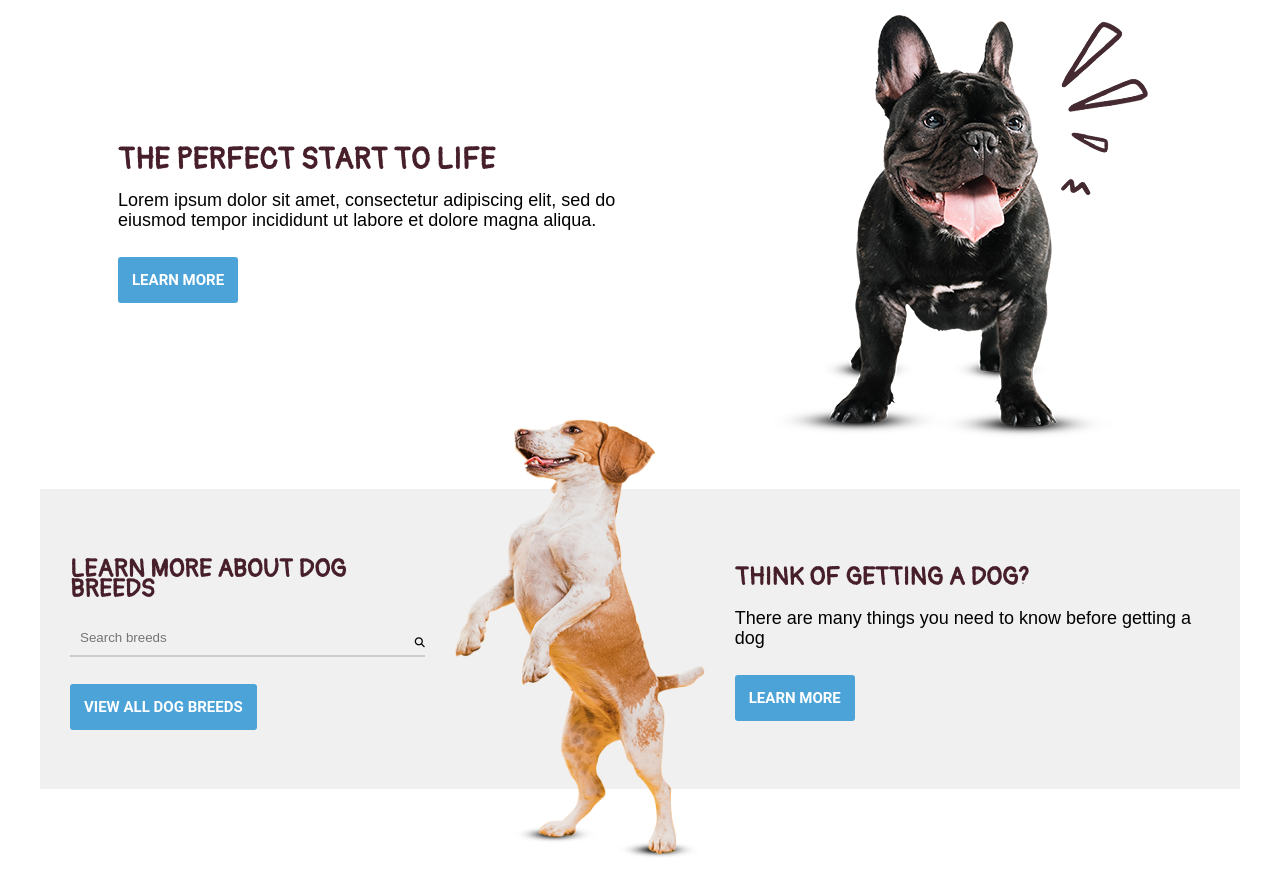
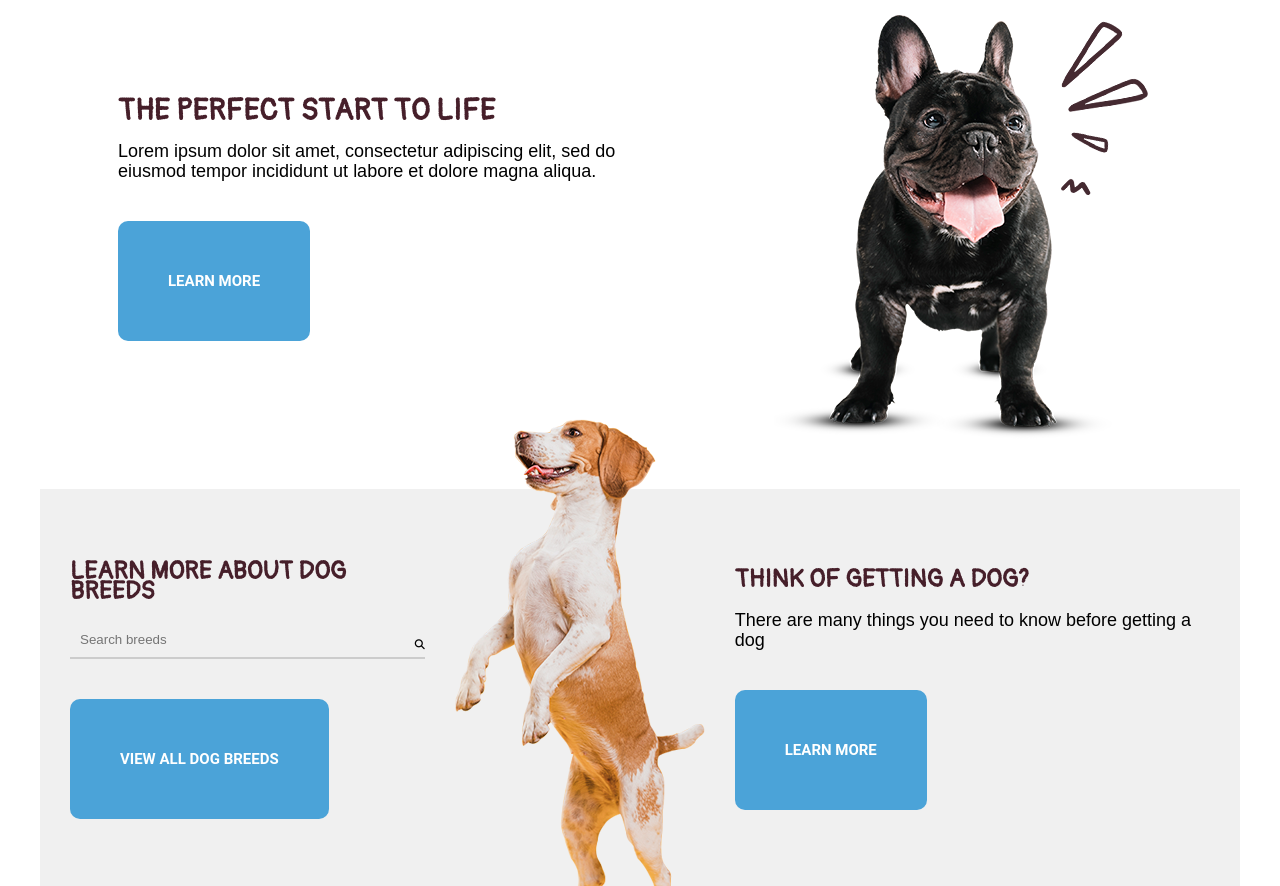
Before and after one commit to datphan24/Bai-tap-tuan-2, a plain HTML site: page index.html in a window 1280 px wide. Shown: the part 1393-2279 px from the top of the page. Drawn offline with Linux system fonts and the light colour scheme; a web font is replaced by a local one.

Commit message:
fix reponsive mobie

```diff
--- a/assets/css/base.css
+++ b/assets/css/base.css
@@ -43,13 +43,14 @@ a {
   font-family: var(--font-2);
 }
 .button {
-  padding: 1.4rem;
+  display: inline-block;
+  padding: 5rem;
   color: var(--cl-white);
   background-color: var(--cl-blue);
   font-size: 1.5rem;
   font-weight: bolder;
   text-transform: uppercase;
-  border-radius: 3px;
+  border-radius: 1rem;
 }
 .button:hover {
   background-color: var(--cl-brown);
--- a/assets/css/style.css
+++ b/assets/css/style.css
@@ -94,7 +94,6 @@ header > nav {
   display: flex;
   justify-content: space-around;
   background-color: #f0f0f0;
-  max-height: 30rem;
 }
 .fourth-content-search,
 .fourth-content-paragraph {
```
